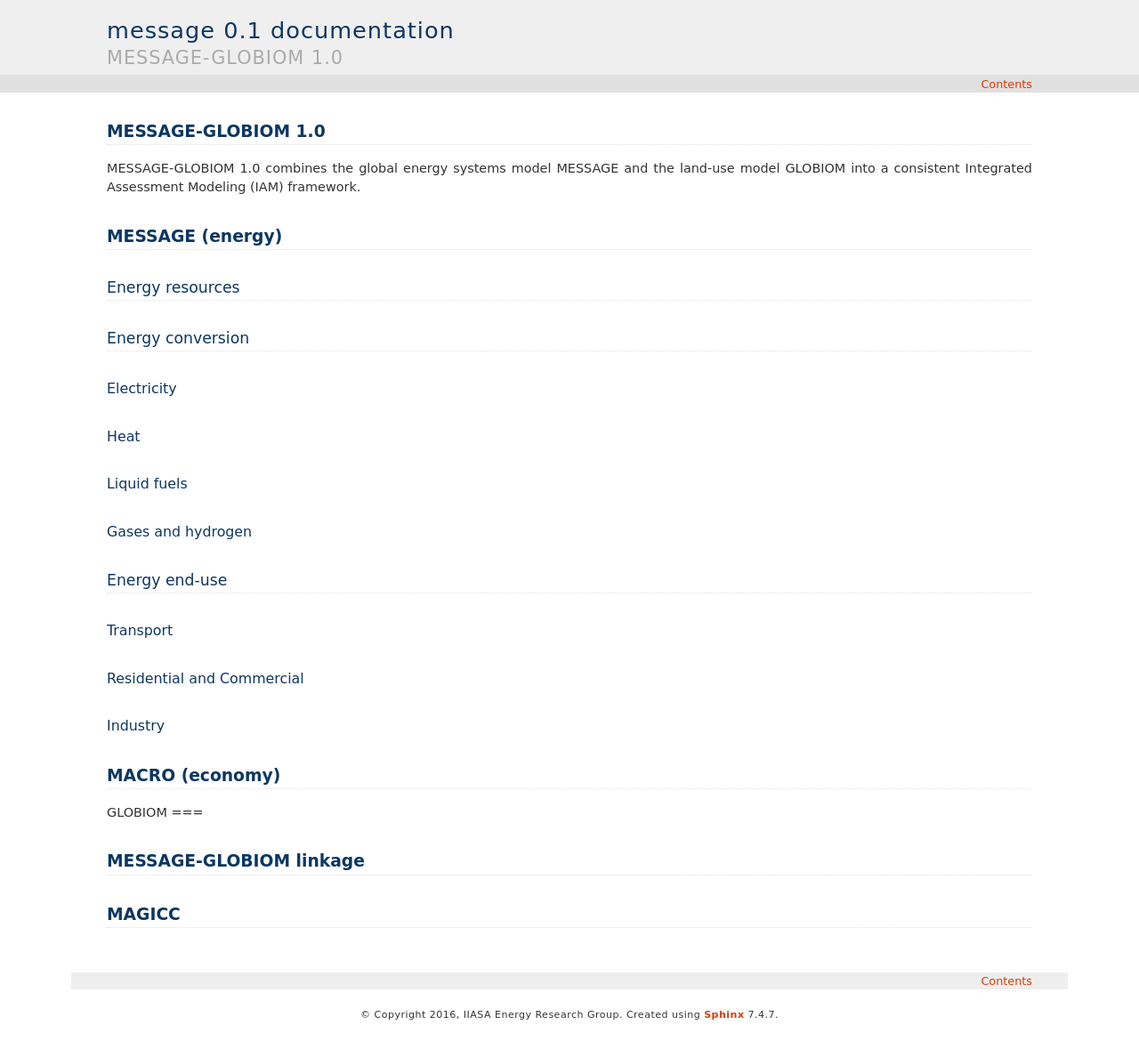
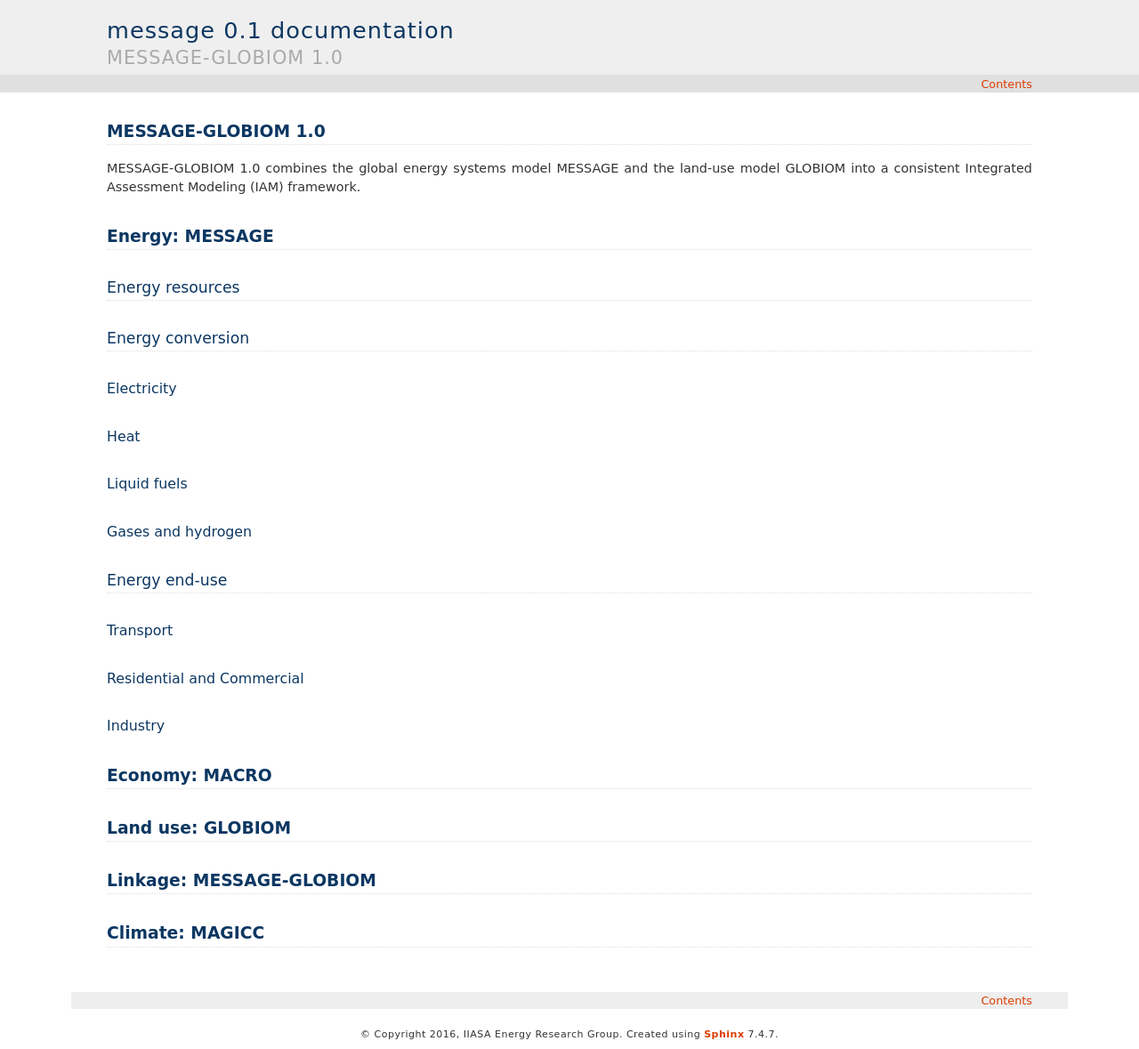
Before and after one commit to yiyi1991/message-ix-models, a Sphinx documentation site: the page built from doc/global/source/message-globiom_1.0.rst, in a window 1280 px wide. Shown: the whole page at 89% size. Built offline with Sphinx 7.4.7, drawn with Linux system fonts in a browser that asks for light colours; before the commit the page ends 1157 px from its top, so only the background shows below that.

Commit message:
small corrections of structure

```diff
--- a/doc/global/source/message-globiom_1.0.rst
+++ b/doc/global/source/message-globiom_1.0.rst
@@ -30,14 +30,14 @@
 Industry
 ~~~~
 
-MACRO (economy)
+Economy: MACRO
 ====
 
-GLOBIOM
-===
-
-MESSAGE-GLOBIOM linkage
+Land use: GLOBIOM
 ====
 
-MAGICC
+Linkage: MESSAGE-GLOBIOM
 ====
+
+Climate: MAGICC
+====
```
Also changed, not shown: other parts of doc/global/source/message-globiom_1.0.rst (+1 -1 lines).
